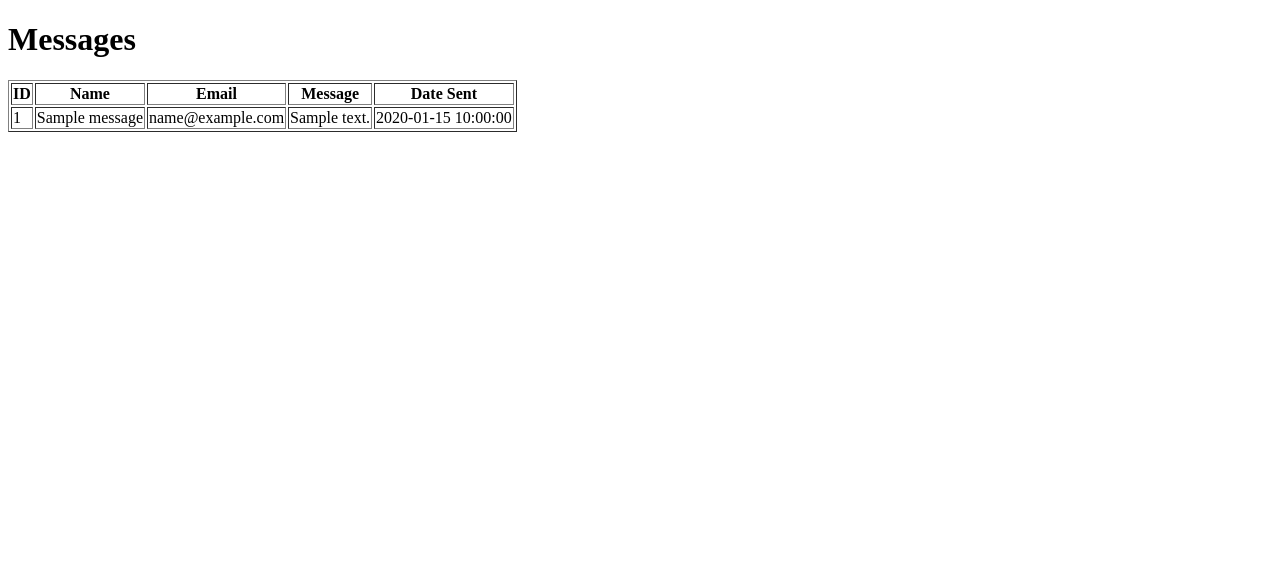
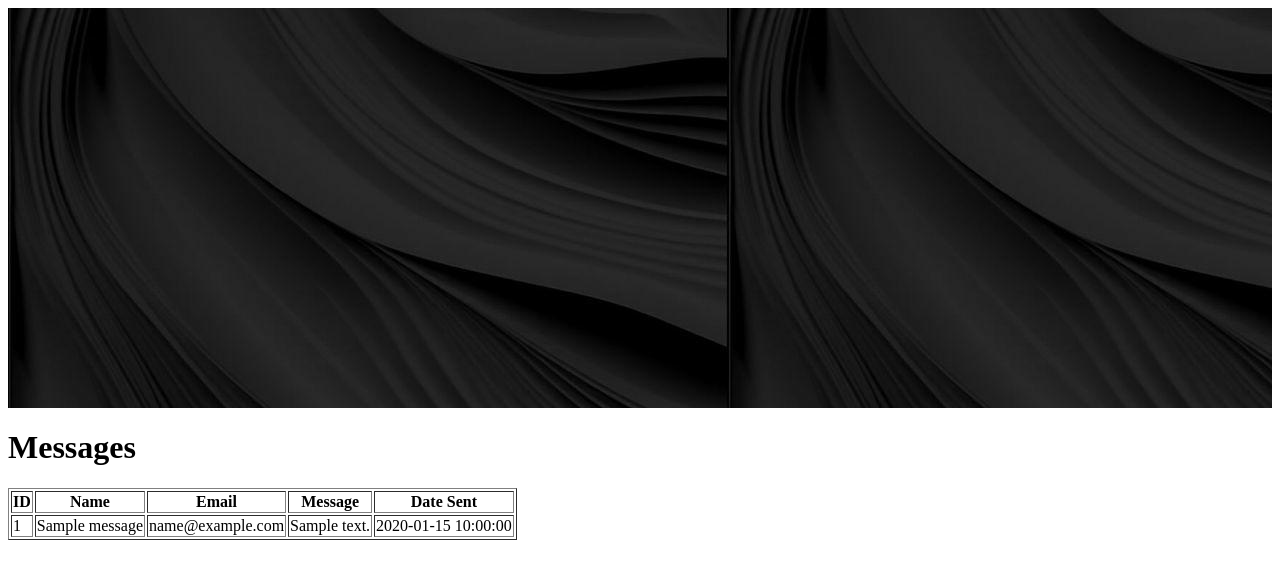
Before and after one commit to hayoad/scour, a Flask app: template templates/messages.html in a window 1280 px wide. Shown: the top 579 px of the page. Run offline with Flask 3, Linux system fonts and the light colour scheme; the template is opened without the code that fills it: values that come from a table or form of the project are taken from there, others are empty; tables that the repository leaves empty hold one stand-in row (values such as "Sample post").

Commit message:
modified:   templates/messages.html

```diff
--- a/templates/messages.html
+++ b/templates/messages.html
@@ -6,6 +6,7 @@
     <title>Messages</title>
 </head>
 <body>
+    <header class="masthead" style="background-image: url('{{ url_for('static', filename='contact.jpeg') }}'); width: 100%; height: 400px;"></header>
     <h1>Messages</h1>
     <table border="1">
         <thead>
```
